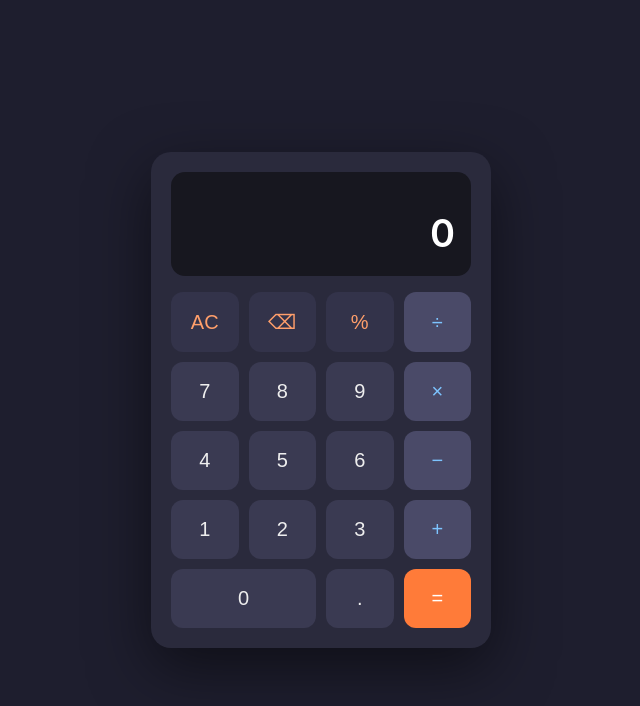
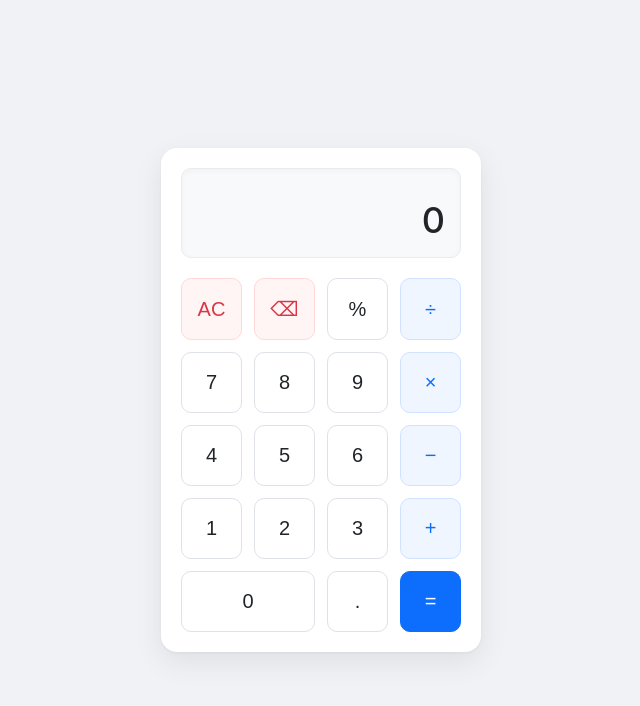
Before and after one commit to yousero/calculator, a plain HTML site: page index.html in a window 1280 px wide. Shown: the whole page, without its empty margins (319-959 px from the left). Drawn offline with Linux system fonts and the light colour scheme.

Commit message:
Update index.html

```diff
--- a/index.html
+++ b/index.html
@@ -5,85 +5,135 @@
 <meta name="viewport" content="width=device-width, initial-scale=1.0">
 <title>Калькулятор</title>
 <style>
-  * { box-sizing: border-box; margin: 0; padding: 0; }
+  * {
+    box-sizing: border-box;
+    margin: 0;
+    padding: 0;
+  }
+
   body {
     min-height: 100vh;
     display: flex;
     align-items: center;
     justify-content: center;
-    background: #1e1e2e;
-    font-family: -apple-system, "Segoe UI", Roboto, sans-serif;
-    padding: 16px;
+    background-color: #f0f2f5; /* Мягкий фон страницы */
+    font-family: -apple-system, BlinkMacSystemFont, "Segoe UI", Roboto, Helvetica, Arial, sans-serif;
   }
+
+  /* Корпус калькулятора */
   .calc {
-    width: 100%;
-    max-width: 340px;
-    background: #2a2a3c;
-    border-radius: 20px;
+    width: 320px;
+    background-color: #ffffff;
     padding: 20px;
-    box-shadow: 0 20px 60px rgba(0,0,0,.5);
+    border-radius: 16px;
+    box-shadow: 0 10px 30px rgba(0, 0, 0, 0.08), 0 1px 3px rgba(0, 0, 0, 0.05);
   }
+
+  /* Ограниченное поле вывода (Дисплей) */
   .display {
-    background: #17171f;
-    border-radius: 14px;
-    padding: 20px 16px;
-    text-align: right;
-    margin-bottom: 16px;
-    min-height: 88px;
+    height: 90px;
+    background-color: #f8f9fa;
+    border: 1px solid #e9ecef;
+    border-radius: 10px;
+    margin-bottom: 20px;
     display: flex;
-    flex-direction: column;
+    align-items: flex-end;
     justify-content: flex-end;
-    overflow: hidden;
-  }
-  .history {
-    color: #6b6b85;
-    font-size: 14px;
-    height: 18px;
+    padding: 15px;
+    font-size: 36px;
+    font-weight: 500;
+    color: #212529;
+    font-family: "SF Pro Display", -apple-system, BlinkMacSystemFont, "Segoe UI", Roboto, sans-serif;
+
+    /* ОГРАНИЧЕНИЕ: текст не вылезет за рамки */
     overflow: hidden;
     white-space: nowrap;
+    text-overflow: ellipsis;
+    box-shadow: inset 0 2px 6px rgba(0, 0, 0, 0.03);
   }
-  .result {
-    color: #fff;
-    font-size: 38px;
-    font-weight: 600;
-    word-wrap: break-word;
-  }
+
   .keys {
     display: grid;
     grid-template-columns: repeat(4, 1fr);
-    gap: 10px;
+    gap: 12px;
   }
+
+  /* Базовый стиль кнопок */
   button {
-    border: none;
-    border-radius: 12px;
+    border: 1px solid #dee2e6;
+    background-color: #ffffff;
+    color: #212529;
     padding: 18px 0;
     font-size: 20px;
     font-weight: 500;
-    background: #3a3a52;
-    color: #eee;
+    border-radius: 10px;
     cursor: pointer;
-    transition: background .12s, transform .06s;
     user-select: none;
+    transition: all 0.15s ease;
   }
-  button:hover { background: #4a4a68; }
-  button:active { transform: scale(.96); }
-  .op { background: #4a4a68; color: #7dc4ff; }
-  .fn { background: #33334a; color: #ff9f6b; }
-  .eq { background: #ff7b39; color: #fff; grid-column: span 1; }
-  .eq:hover { background: #ff8f55; }
-  .zero { grid-column: span 2; }
+
+  button:hover {
+    background-color: #f8f9fa;
+    border-color: #ced4da;
+  }
+
+  button:active {
+    transform: scale(0.95);
+    background-color: #e9ecef;
+  }
+
+  /* Операторы (÷, ×, −, +) */
+  .op {
+    color: #0d6efd;
+    background-color: #f0f6ff;
+    border-color: #d0e2ff;
+  }
+
+  .op:hover {
+    background-color: #e0edff;
+    border-color: #a3c9ff;
+  }
+
+  /* Кнопки очистки (AC, ⌫) */
+  .fn {
+    color: #dc3545;
+    background-color: #fff5f5;
+    border-color: #ffd8d8;
+  }
+
+  .fn:hover {
+    background-color: #ffe5e5;
+    border-color: #ffb3b3;
+  }
+
+  /* Кнопка Равно (=) */
+  .eq {
+    background-color: #0d6efd;
+    color: #ffffff;
+    border-color: #0d6efd;
+  }
+
+  .eq:hover {
+    background-color: #0b5ed7;
+    border-color: #0a58ca;
+  }
+
+  /* Кнопка 0 занимает 2 колонки */
+  .zero {
+    grid-column: span 2;
+  }
 </style>
 </head>
 <body>
+
 <div class="calc">
-  <div class="display">
-    <div class="history" id="history"></div>
-    <div class="result" id="result">0</div>
-  </div>
+  <!-- Ограниченное поле -->
+  <div class="display" id="result">0</div>
+
   <div class="keys">
     <button class="fn" data-act="clear">AC</button>
     <button class="fn" data-act="del">⌫</button>
-    <button class="fn" data-act="percent">%</button>
+    <button data-act="percent">%</button>
     <button class="op" data-op="/">÷</button>
 
     <button data-num="7">7</button>
@@ -109,33 +159,32 @@
 
 <script>
   const resultEl = document.getElementById('result');
-  const historyEl = document.getElementById('history');
 
   let current = '0';
   let previous = null;
   let operator = null;
   let justEvaluated = false;
 
+  // Максимальная длина вводимого числа
+  const MAX_LENGTH = 12;
+
   const render = () => {
     resultEl.textContent = current;
-    historyEl.textContent = previous !== null
-      ? `${previous} ${opSymbol(operator)}`
-      : '';
   };
-
-  const opSymbol = (op) =>
-    ({ '+': '+', '-': '−', '*': '×', '/': '÷' }[op] || '');
 
   const inputNumber = (digit) => {
     if (justEvaluated) {
       current = '0';
       justEvaluated = false;
     }
+
     if (digit === '.') {
       if (!current.includes('.')) current += '.';
     } else if (current === '0') {
       current = digit;
     } else {
+      // ОГРАНИЧЕНИЕ ВВОДА
+      if (current.replace('-', '').replace('.', '').length >= MAX_LENGTH) return;
       current += digit;
     }
     render();
@@ -143,7 +192,6 @@
 
   const chooseOperator = (op) => {
     if (operator && previous !== null && !justEvaluated) {
-      // досчитать промежуточный результат
       calculate();
     }
     previous = current;
@@ -151,30 +199,37 @@
     current = '0';
     justEvaluated = false;
     render();
-    // показываем оператор в истории, но result = 0
-    historyEl.textContent = `${previous} ${opSymbol(operator)}`;
   };
 
   const calculate = () => {
     if (previous === null || operator === null) return;
+
     const a = parseFloat(previous);
     const b = parseFloat(current);
     let res;
+
     switch (operator) {
       case '+': res = a + b; break;
       case '-': res = a - b; break;
       case '*': res = a * b; break;
       case '/': res = b === 0 ? 'Ошибка' : a / b; break;
     }
+
     if (typeof res === 'number') {
       res = Math.round(res * 1e10) / 1e10;
+      current = String(res);
+
+      if (current.length > MAX_LENGTH + 2) {
+         current = res.toExponential(5);
+      }
+    } else {
+      current = String(res);
     }
-    current = String(res);
-    historyEl.textContent = `${previous} ${opSymbol(operator)} ${b} =`;
+
     previous = null;
     operator = null;
     justEvaluated = true;
-    resultEl.textContent = current;
+    render();
   };
 
   const clearAll = () => {
@@ -188,6 +243,7 @@
   const del = () => {
     if (justEvaluated) return clearAll();
     current = current.length > 1 ? current.slice(0, -1) : '0';
+    if (current === '-') current = '0';
     render();
   };
 
@@ -196,7 +252,7 @@
     render();
   };
 
-  // клики
+  // Обработка кликов
   document.querySelectorAll('button').forEach(btn => {
     btn.addEventListener('click', () => {
       if (btn.dataset.num) inputNumber(btn.dataset.num);
@@ -208,7 +264,7 @@
     });
   });
 
-  // клавиатура
+  // Поддержка клавиатуры
   window.addEventListener('keydown', (e) => {
     const k = e.key;
     if (/^[0-9]$/.test(k)) inputNumber(k);
@@ -222,5 +278,6 @@
 
   render();
 </script>
+
 </body>
 </html>
```
